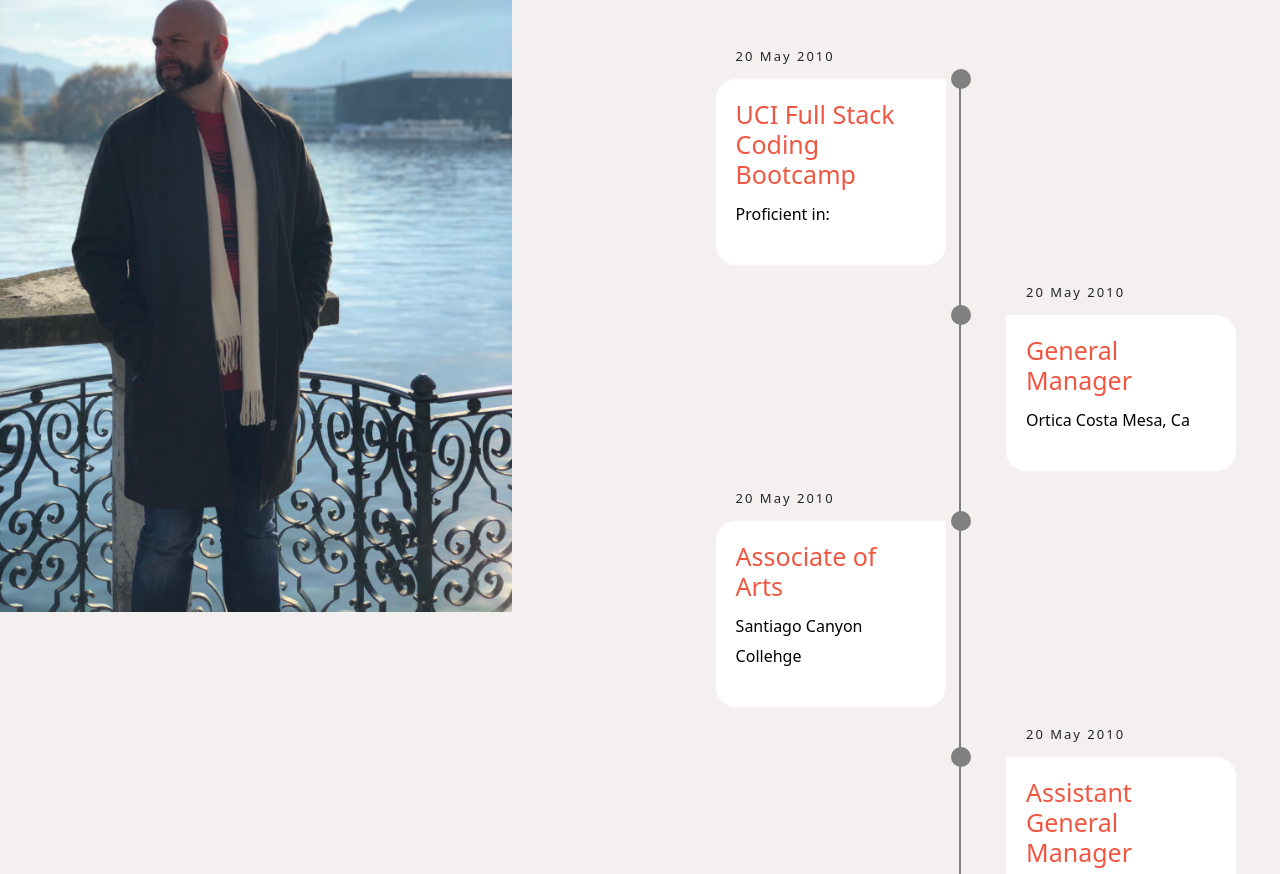
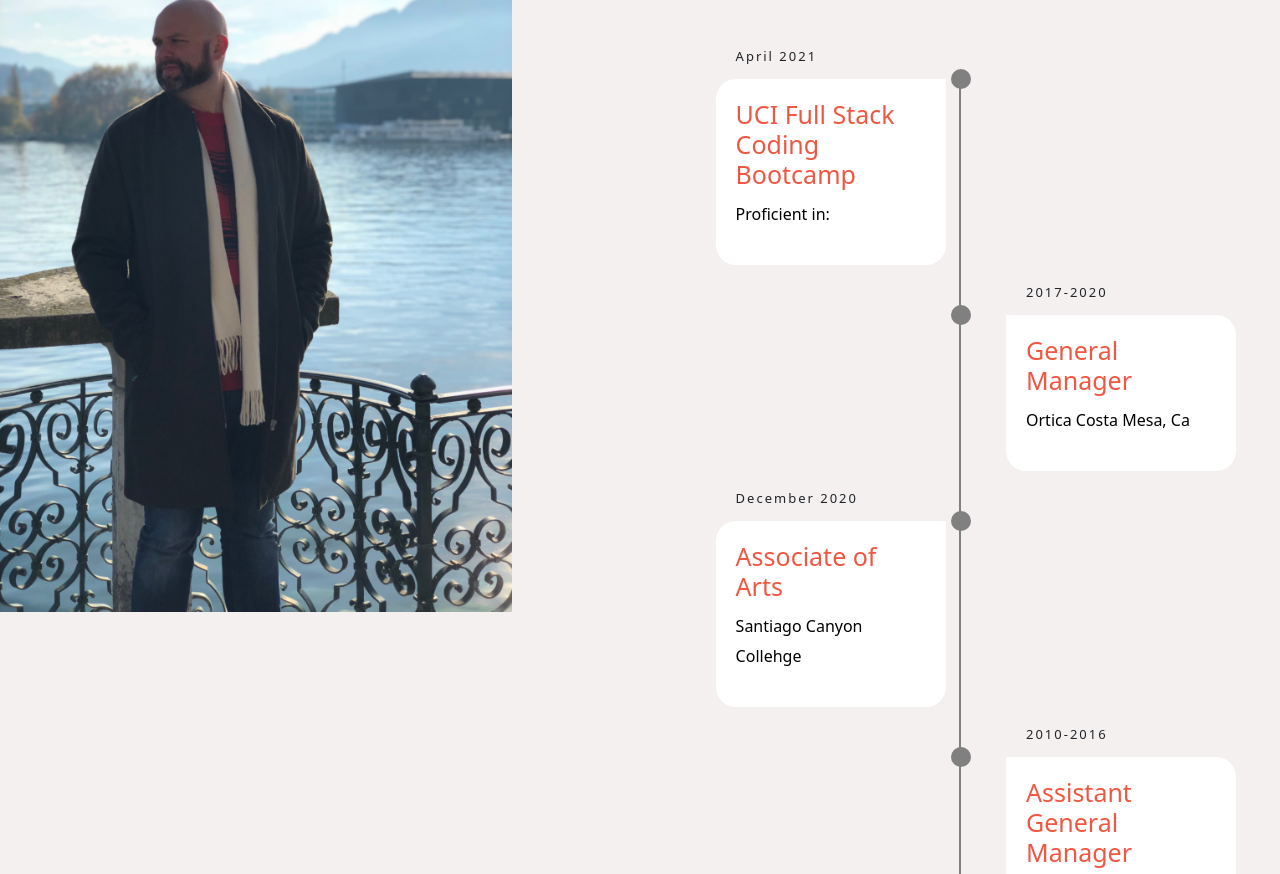
Before and after one commit to josephmnielsen/myFirstPortfolio, a plain HTML site: page resume.html in a window 1280 px wide. Shown: the part 71-945 px from the top of the page. Drawn offline with nearby package versions, Linux system fonts and the light colour scheme.

Commit message:
update resume dates

```diff
--- a/resume.html
+++ b/resume.html
@@ -51,28 +51,28 @@
     <ul>
       <li>
         <div class="timeline-content">
-          <h2 class="date">20 May 2010</h2>
+          <h2 class="date">April 2021</h2>
           <h1>UCI Full Stack Coding Bootcamp</h1>
           <p>Proficient in:</p>
         </div>
       </li>
       <li>
         <div class="timeline-content">
-          <h2 class="date">20 May 2010</h2>
+          <h2 class="date">2017-2020</h2>
           <h1>General Manager</h1>
           <p>Ortica Costa Mesa, Ca</p>
         </div>
       </li>
       <li>
         <div class="timeline-content">
-          <h2 class="date">20 May 2010</h2>
+          <h2 class="date">December 2020</h2>
           <h1>Associate of Arts</h1>
           <p>Santiago Canyon Collehge</p>
         </div>
       </li>
       <li>
         <div class="timeline-content">
-          <h2 class="date">20 May 2010</h2>
+          <h2 class="date">2010-2016</h2>
           <h1>Assistant General Manager</h1>
           <p>Pizza Antica San Jose, Ca</p>
           <p>Lorem, ipsum dolor sit amet consectetur adipisicing elit. Doloribus numquam odio, corrupti, eum est
```
